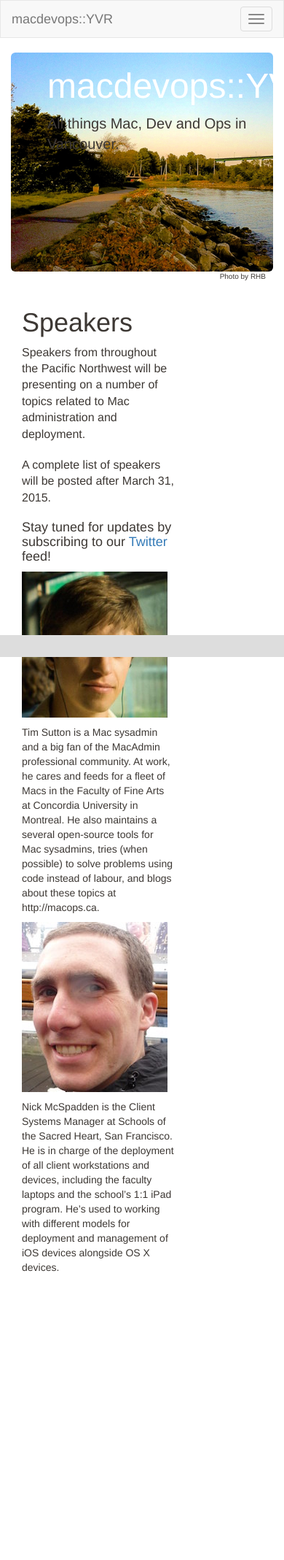
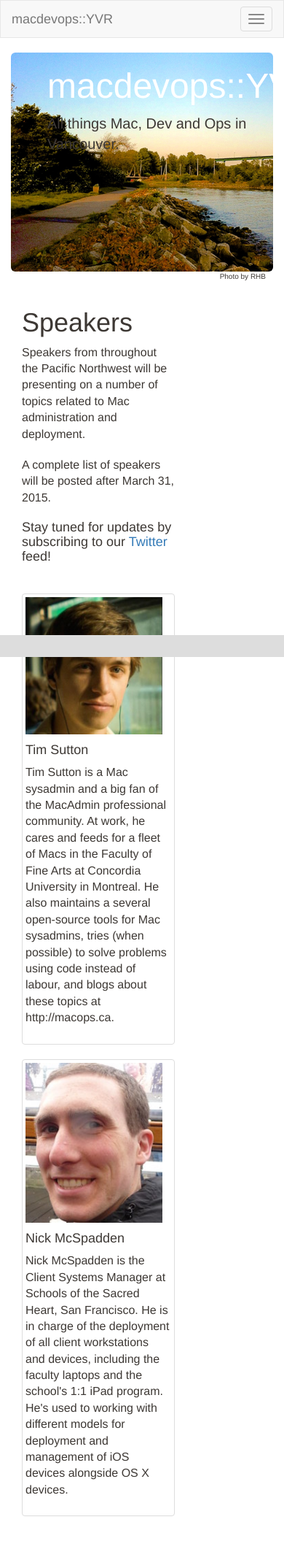
Before and after one commit to macdevopsyvr/macdevopsyvr.github.io, a Jekyll site: the page built from speakers/index.md, in a window 390 px wide. Shown: the whole page at 73% size. Built offline with Jekyll 4.4.1, drawn with Linux system fonts in a browser that asks for light colours; comment, search, counter and statistics services are not loaded; before the commit the page ends 1796 px from its top, so only the background shows below that.

Commit message:
create a new layoout for speakers
create a better layout for speakers page and move the picture into the
assets directory

```diff
--- a/css/custom.css
+++ b/css/custom.css
@@ -93,3 +93,13 @@ footer {
   width:300px;
   height:100px;
 }
+
+.headshot-img {
+  float: left;
+  padding: 0px 12px 12px 0px;
+/*  padding: 12px 12px 12px 12px;*/
+}
+
+.headshot-caption {
+  font-size: 18px;
+}
--- a/speakers/index.md
+++ b/speakers/index.md
@@ -10,17 +10,29 @@ body_id: speakers
 Speakers from throughout the Pacific Northwest will be presenting on a number of topics related to Mac administration and deployment.
 </p>
 
-
 <p class="lead">
 A complete list of speakers will be posted after {{ site.submissions_deadline }}.
 </p>
 
 #### Stay tuned for updates by subscribing to our [Twitter](https://twitter.com/intent/follow?&screen_name=MacDevOpsYVR) feed!
+<br>
 
-![Tim Sutton](tim_sutton_200.jpeg "Tim Sutton")
+<div class="col-xs-12 pull-left thumbnail">
+  <img class="headshot-img" src="/assets/tim_sutton_200.jpeg">
+  <div class="responsive">
+    <h4>Tim Sutton</h4>
+    <p class="lead">
+      Tim Sutton is a Mac sysadmin and a big fan of the MacAdmin professional community. At work, he cares and feeds for a fleet of Macs in the Faculty of Fine Arts at Concordia University in Montreal. He also maintains a several open-source tools for Mac sysadmins, tries (when possible) to solve problems using code instead of labour, and blogs about these topics at http://macops.ca.
+    </p>
+  </div>
+</div>
 
-Tim Sutton is a Mac sysadmin and a big fan of the MacAdmin professional community. At work, he cares and feeds for a fleet of Macs in the Faculty of Fine Arts at Concordia University in Montreal. He also maintains a several open-source tools for Mac sysadmins, tries (when possible) to solve problems using code instead of labour, and blogs about these topics at http://macops.ca.
-
-![Nick McSpadden](nick_mcspadden_233.jpg "Nick McSpadden")
-
-Nick McSpadden is the Client Systems Manager at Schools of the Sacred Heart, San Francisco. He is in charge of the deployment of all client workstations and devices, including the faculty laptops and the school's 1:1 iPad program. He's used to working with different models for deployment and management of iOS devices alongside OS X devices.
+<div class="col-xs-12 pull-left thumbnail">
+  <img class="headshot-img" src="/assets/nick_mcspadden_233.jpg">
+  <div class="responsive">
+    <h4>Nick McSpadden</h4>
+    <p class="lead">
+      Nick McSpadden is the Client Systems Manager at Schools of the Sacred Heart, San Francisco. He is in charge of the deployment of all client workstations and devices, including the faculty laptops and the school's 1:1 iPad program. He's used to working with different models for deployment and management of iOS devices alongside OS X devices.
+    </p>
+  </div>
+</div>
```
Also changed, not shown: assets/nick_mcspadden_233.jpg (renamed from speakers/nick_mcspadden_233.jpg), assets/tim_sutton_200.jpeg (renamed from speakers/tim_sutton_200.jpeg).
